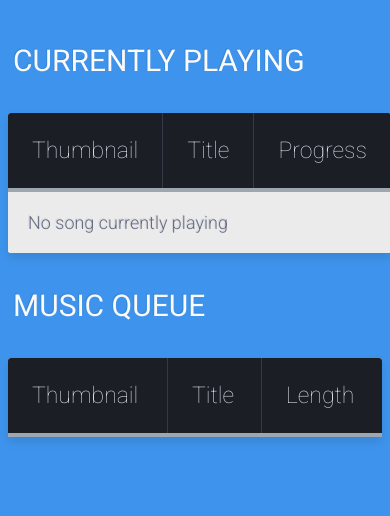
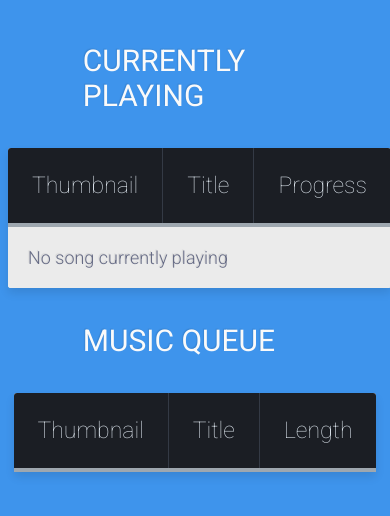
Before and after one commit to AUTplayed/kanabot, a website: page public/music.html in a window 390 px wide. Drawn offline with Linux system fonts and the light colour scheme; no server answers.

Commit message:
made page more responsive

```diff
--- a/public/musicstyles.css
+++ b/public/musicstyles.css
@@ -11,9 +11,8 @@ body {
 div.table-title {
    display: block;
   margin: auto;
-  max-width: 600px;
   padding:5px;
-  width: 100%;
+  width: 60%;
 }
 
 .table-title h3 {
@@ -34,9 +33,8 @@ div.table-title {
   border-radius:3px;
   border-collapse: collapse;
   margin: auto;
-  max-width: 600px;
   padding:5px;
-  width: 100%;
+  width: 60%;
   box-shadow: 0 5px 10px rgba(0, 0, 0, 0.1);
   animation: float 5s infinite;
 }
```
